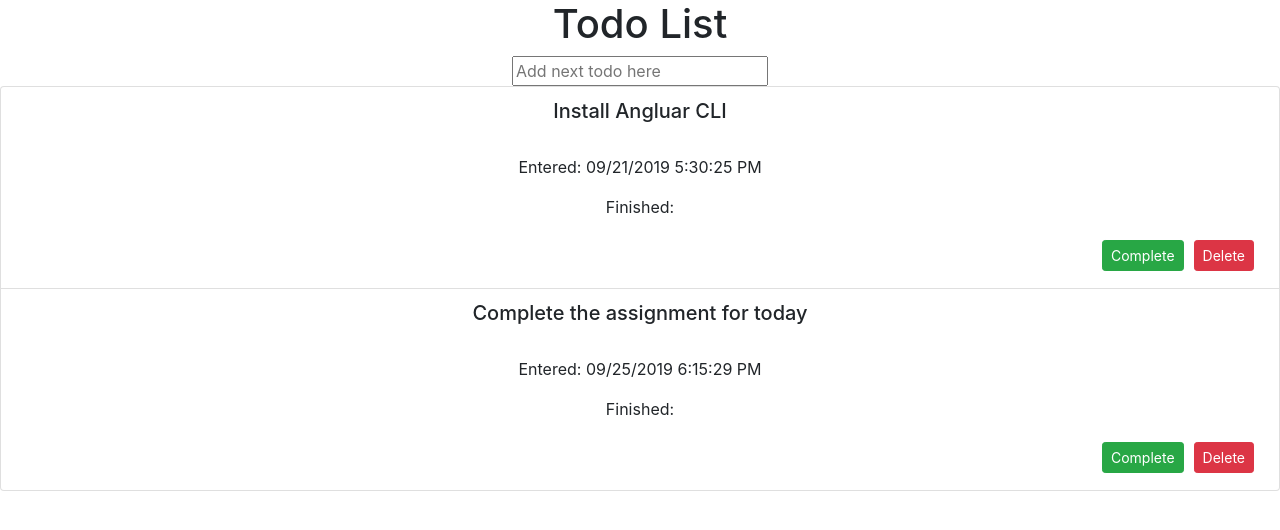
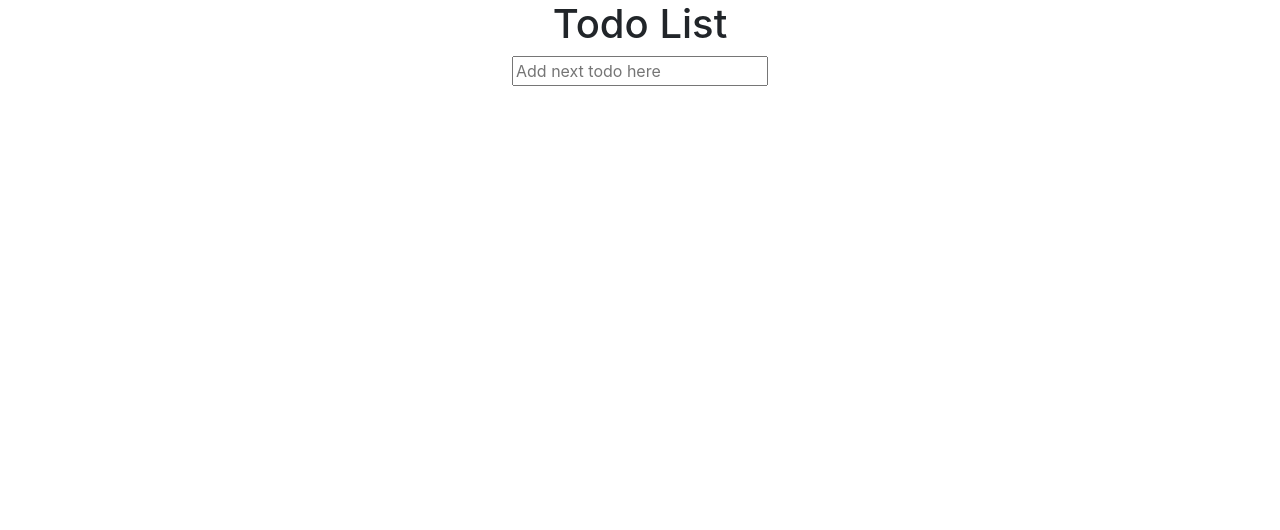
Before and after one commit to jeremy-todd/todoList, an Angular app: page / in a window 1280 px wide. Shown: the top 530 px of the page. Built offline with nearby package versions, Linux system fonts and the light colour scheme.

Commit message:
adding stuff from pre-work week 3 day 1

```diff
--- a/src/app/app.component.ts
+++ b/src/app/app.component.ts
@@ -1,5 +1,6 @@
 import { Component, OnInit } from '@angular/core';
 import { Timestamp } from 'rxjs';
+import { ITodo } from './interfaces/itodo';
 
 @Component({
   selector: 'app-root',
@@ -8,18 +9,14 @@ import { Timestamp } from 'rxjs';
 })
 export class AppComponent {
   title = 'Todo List';
-  todoList: any [] = [];
+  todoList: ITodo [] = [];
   todoTitle: string;
-  timeNow: Date;
+  todoId: number;
 
   ngOnInit() {
+    this.todoId = 1;
     this.todoTitle = '';
-    this.todoList = [
-      //example of how to make an item in todo list
-      { title: 'Install Angluar CLI', isDone: false, todoTimeEntered: new Date('2019-09-21 17:30:25')},
-      { title: 'Complete the assignment for today', isDone: false, todoTimeEntered: new Date('2019-09-25 18:15:29')}
-    ];
-    this.timeNow = new Date();
+    this.todoList = [];
   }
 
   //method to delete an item
@@ -41,16 +38,16 @@ export class AppComponent {
 
   //method to add an item
   addTodo():void {
-    //gets current time when todo is added
-    this.timeNow = new Date();
-
     this.todoList.push({
+      id: this.todoId,
       title: this.todoTitle,
       isDone: false,
-      todoTimeEntered: this.timeNow
+      isDoing: false,
+      isEditing: false,
     });
 
     //resets our todoTitle variable to an empty string
     this.todoTitle = '';
+    this.todoId++;
   }
 }
--- /dev/null
+++ b/src/app/interfaces/itodo.ts
@@ -0,0 +1,7 @@
+export interface ITodo {
+    id: number;
+    title: string;
+    isDone: boolean;
+    isDoing: boolean;
+    isEditing: boolean;
+}
```
